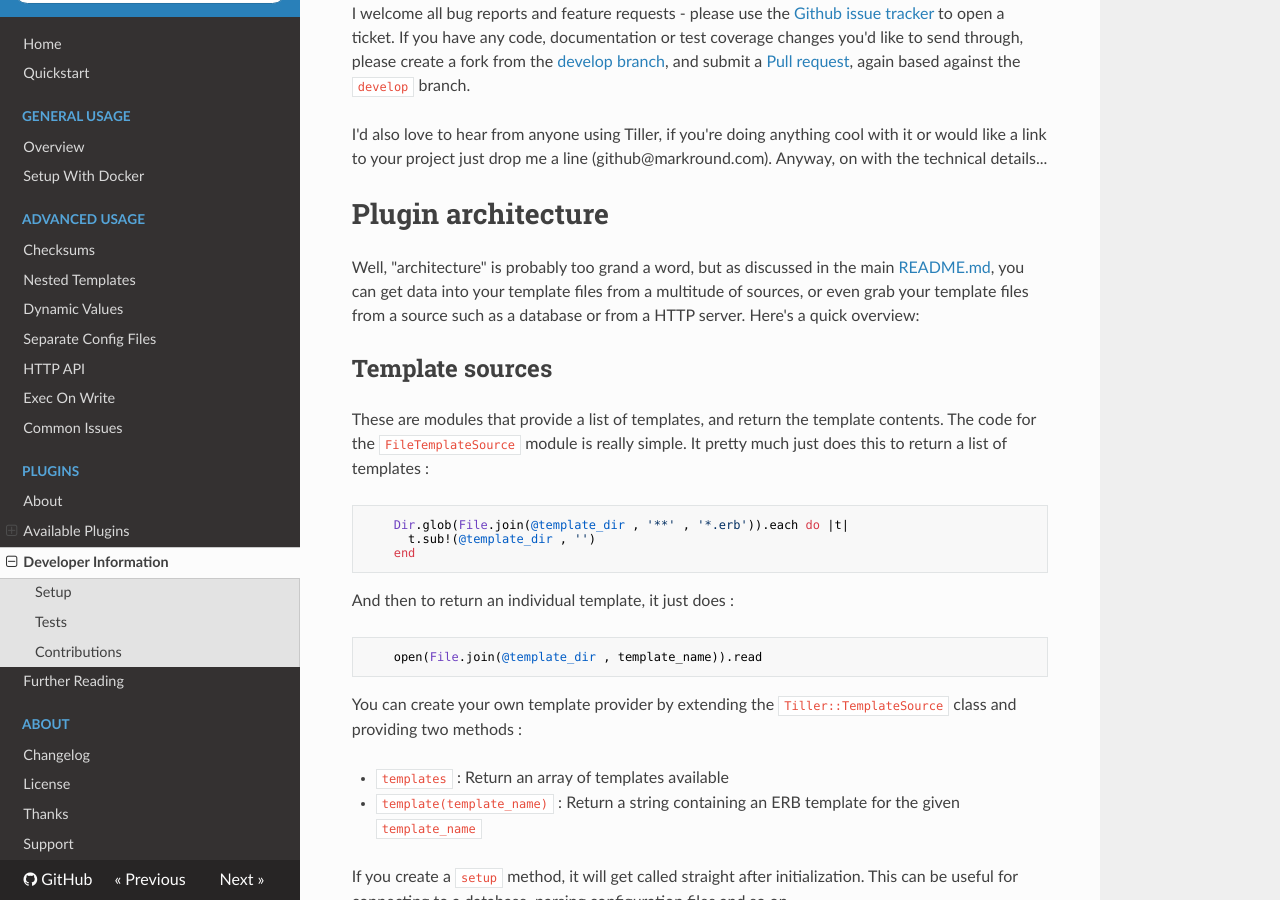
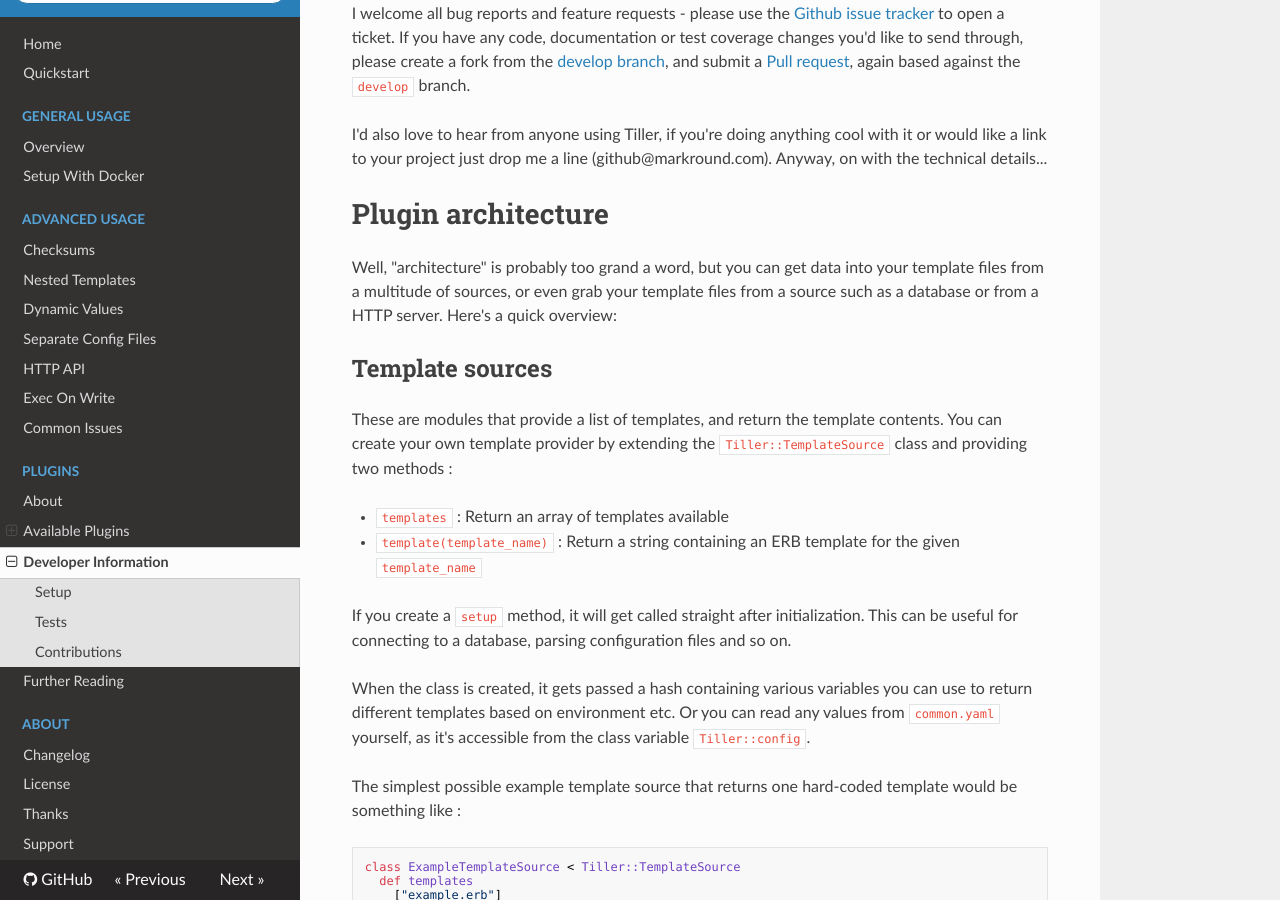
Before and after one commit to markround/tiller, an MkDocs documentation site: the page built from docs/developers.md, in a window 1280 px wide and 900 px high, scrolled down 1325 px. Built offline with MkDocs 1.6.1, drawn with Linux system fonts in a browser that asks for light colours; nearby versions of some CDN libraries; old or Windows-style settings are respelled for this version of MkDocs.

Commit message:
Docs update. There will be a lot of these.

````diff
--- a/docs/developers.md
+++ b/docs/developers.md
@@ -53,20 +53,10 @@ I'd also love to hear from anyone using Tiller, if you're doing anything cool wi
 
 
 # Plugin architecture
-Well, "architecture" is probably too grand a word, but as discussed in the main [README.md](README.md), you can get data into your template files from a multitude of sources, or even grab your template files from a source such as a database or from a HTTP server. Here's a quick overview:
+Well, "architecture" is probably too grand a word, but you can get data into your template files from a multitude of sources, or even grab your template files from a source such as a database or from a HTTP server. Here's a quick overview:
 
 ##Template sources
-These are modules that provide a list of templates, and return the template contents. The code for the `FileTemplateSource` module is really simple. It pretty much just does this to return a list of templates :
-```ruby
-    Dir.glob(File.join(@template_dir , '**' , '*.erb')).each do |t|
-      t.sub!(@template_dir , '')
-    end
-```
-And then to return an individual template, it just does :
-```ruby
-    open(File.join(@template_dir , template_name)).read
-```
-You can create your own template provider by extending the `Tiller::TemplateSource` class and providing two methods :
+These are modules that provide a list of templates, and return the template contents. You can create your own template provider by extending the `Tiller::TemplateSource` class and providing two methods :
 
 * `templates` : Return an array of templates available
 * `template(template_name)` : Return a string containing an ERB template for the given `template_name`
@@ -175,7 +165,7 @@ Tiller::Kv.get('/path/to/key', namespace: 'example')
 
 You can also write custom utility functions in Ruby that can be called from within templates (or from within YAML configuration files, if `dynamic_values: true` has been set __TODO: see the main documentation for details on this__).
 
-An example of this is the bundled `Tiller::render` function that lets you include and parse [sub-templates](../README.md#sub-templates) from another template. Helper modules aren't intended to replace the existing Data- and Template-source plugins; if you need to get some values into your templates, or hook up to some external service, these are probably still the best way to go about it.
+An example of this is the bundled `Tiller::render` function that lets you include and parse [sub-templates](advanced/subtemplates.md) from another template. Helper modules aren't intended to replace the existing Data- and Template-source plugins; if you need to get some values into your templates, or hook up to some external service, these are probably still the best way to go about it.
 
 You could however create a helper to retrieve values programmatically from a datasource, for instance if you wanted to create a "lookup" function to return individual values, instead of passing in a large, complex data structure to your templates.  If you have a more complicated transformation to do (e.g. convert markdown text into HTML) or need to include some logic in a function, a helper would also be a good way to clean up your templates as well as keep a clean separation of code and configuration.
 
````
Also changed, not shown: docs/advanced/dynamic.md (+1 -1 lines), docs/changelog.md (+5 -5 lines), docs/plugins/index.md (+14 -14 lines).
